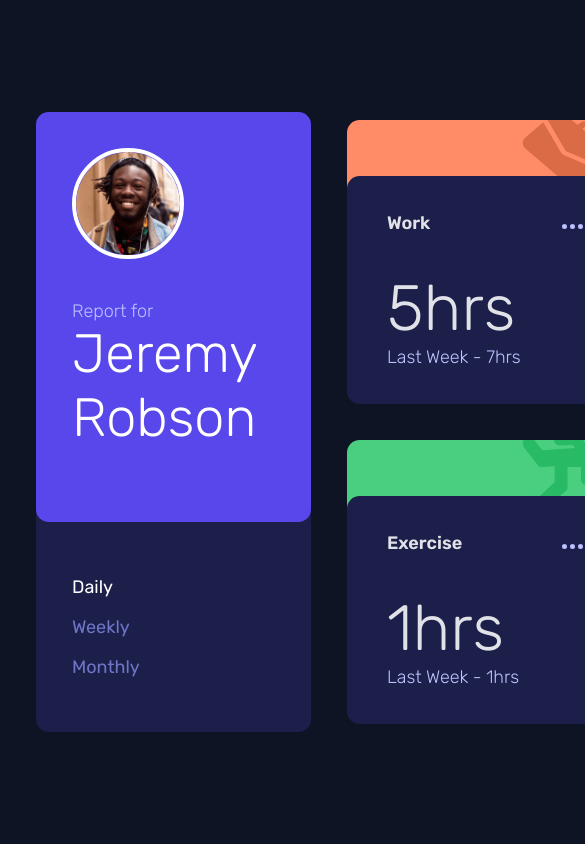
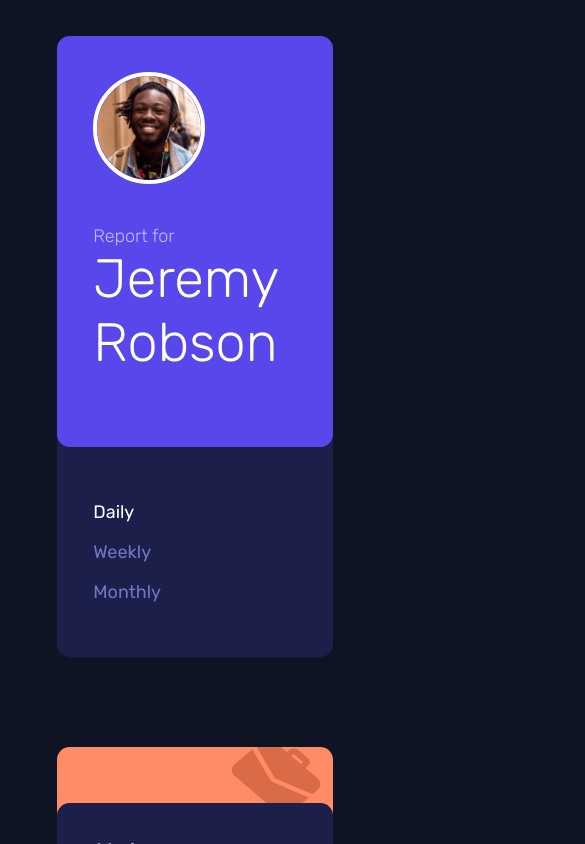
Before and after one commit to mahiv87/chrono-dash, a React (Vite) app: page / in a window 390 px wide. Shown: the top 844 px of the page, 585 px wide, since content can reach past the window. Built offline with nearby package versions, Linux system fonts and the light colour scheme.

Commit message:
mobile layout init

```diff
--- a/src/App.css
+++ b/src/App.css
@@ -78,3 +78,15 @@
 	grid-template-rows: repeat(2, 1fr);
 	gap: 2em 2em;
 }
+
+@media only screen and (max-width: 768px) {
+	.container {
+		display: flex;
+		flex-direction: column;
+	}
+}
+
+.cardsContainer {
+	display: flex;
+	flex-direction: column;
+}
```
